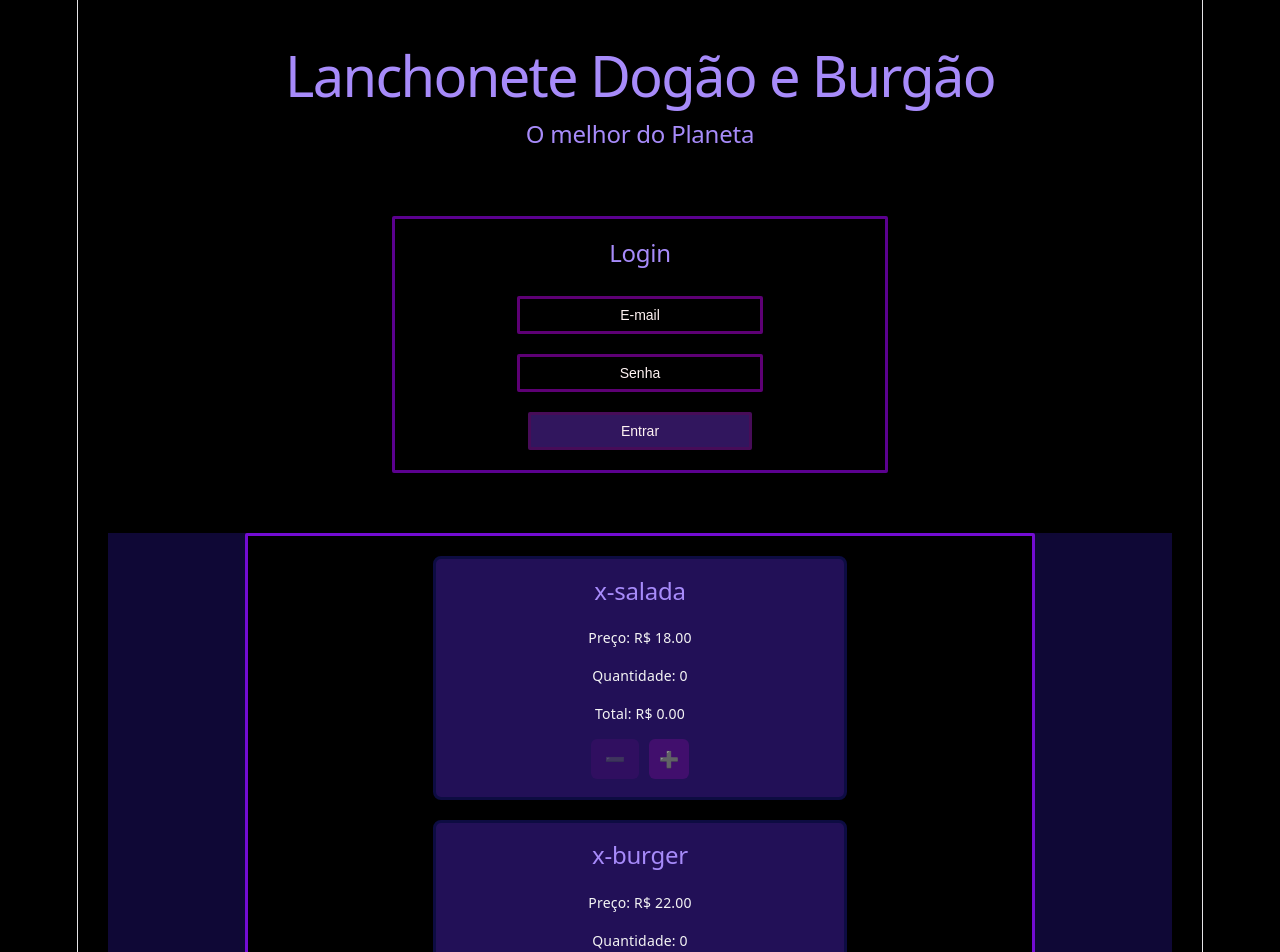
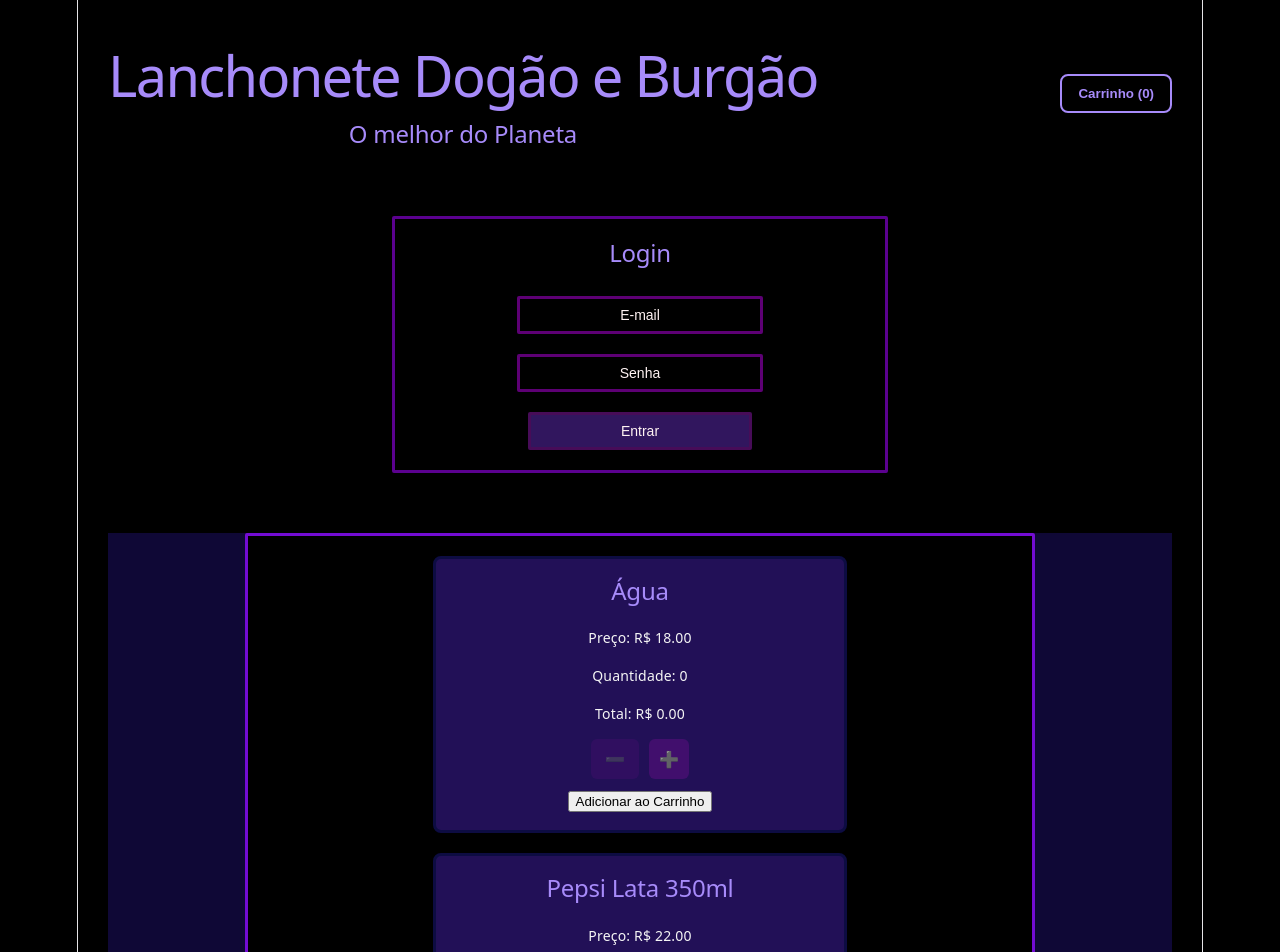
Before and after one commit to flip154/lanchonete, a React (Vite) app: page / in a window 1280 px wide. Shown: the top 952 px of the page. Built offline with nearby package versions, Linux system fonts and the light colour scheme.

Commit message:
sexto commit

```diff
--- a/src/App.jsx
+++ b/src/App.jsx
@@ -16,10 +16,10 @@ function App(){
   ];
 
   const bebidas = [
-    { id: 1, nome: "Água", preco: 18.00, imagem: "/public/imagens/agua.jpg"},
-    { id: 2, nome: "Pepsi Lata 350ml", preco: 22.00, imagem: "/public/imagens/pepsi_lata.jpg"},
-    { id: 3, nome: "Coca-Cola Lata 350ml", preco: 12.00, imagem: "/public/imagens/coca_lata.jpg"},
-    { id: 4, nome: "Coca-Cola Lata 2L", preco: 12.00, imagem: "/public/imagens/coca_2l.jpg"}
+    { id: 101, nome: "Água", preco: 18.00, imagem: "/public/imagens/agua.jpg"},
+    { id: 102, nome: "Pepsi Lata 350ml", preco: 22.00, imagem: "/public/imagens/pepsi_lata.jpg"},
+    { id: 103, nome: "Coca-Cola Lata 350ml", preco: 12.00, imagem: "/public/imagens/coca_lata.jpg"},
+    { id: 104, nome: "Coca-Cola Lata 2L", preco: 12.00, imagem: "/public/imagens/coca_2l.jpg"}
   ];
 
   const funcionario = [
@@ -29,6 +29,7 @@ function App(){
   ];
 
   const [orderQuantities, setOrderQuantit] = useState({});
+  const [cartCount, setCartCount] = useState(0);
 
   const updateQuantidade = (id, delta) => {
     setOrderQuantities(prev => {
@@ -37,29 +38,55 @@ function App(){
     });
   };
 
-  const pedidos = bebidas.concat(lanches)
-    .map(lanche => ({
-      ...lanche,
-      quantidade: orderQuantities[lanche.id] || 0,
-      total: (orderQuantities[lanche.id] || 0) * lanche.preco,
+  const handleAddToCart = (id, nome) => {
+    const quantidade = orderQuantities[id] || 0;
+    if (quantidade === 0) {
+      alert("Selecione ao menos 1 item antes de adicionar ao carrinho.");
+      return;
+    }
+
+    setCartCount(prev => prev + quantidade);
+    alert(`${quantidade} ${nome} adicionado ao carrinho`);
+    setOrderQuantit(prev => ({ ...prev, [id]: 0 }));
+  };
+
+  const handleClearCart = () => {
+    setCartCount(0);
+    setOrderQuantit({});
+  };
+
+  const produtos = bebidas.concat(lanches);
+
+  const pedidos = produtos
+    .map(item => ({
+      ...item,
+      quantidade: orderQuantities[item.id] || 0,
+      total: (orderQuantities[item.id] || 0) * item.preco,
     }))
     .filter(item => item.quantidade > 0);
 
   return(
     <>
-      <Header titulo="Lanchonete Dogão e Burgão" subtitulo="O melhor do Planeta" />
+      <Header
+        titulo="Lanchonete Dogão e Burgão"
+        subtitulo="O melhor do Planeta"
+        cartCount={cartCount}
+        onClearCart={handleClearCart}
+      />
       <Login />
 
       <section className="card">
         <div className="produtos">
-          {lanches.map(lanche => (
+          {produtos.map(produto => (
             <CardProd
-              key={lanche.id}
-              nome={lanche.nome}
-              preco={lanche.preco}
-              quantidade={orderQuantities[lanche.id] || 0}
-              onIncrement={() => updateQuantidade(lanche.id, 1)}
-              onDecrement={() => updateQuantidade(lanche.id, -1)}
+              key={produto.id}
+              id={produto.id}
+              nome={produto.nome}
+              preco={produto.preco}
+              quantidade={orderQuantities[produto.id] || 0}
+              onIncrement={() => updateQuantidade(produto.id, 1)}
+              onDecrement={() => updateQuantidade(produto.id, -1)}
+              onAddToCart={() => handleAddToCart(produto.id, produto.nome)}
             />
           ))}
         </div>
--- a/src/componentes/CardProd.jsx
+++ b/src/componentes/CardProd.jsx
@@ -1,7 +1,7 @@
 import "./CardProd.css";
 import "./Funcionarios";
 
-function CardProd({ nome, preco, quantidade, onIncrement, onDecrement }) {
+function CardProd({ nome, preco, quantidade, onIncrement, onDecrement, onAddToCart }) {
   return (
     <div className="card_produto">
       <h2>{nome}</h2>
@@ -17,6 +17,9 @@ function CardProd({ nome, preco, quantidade, onIncrement, onDecrement }) {
           ➕
         </button>
       </div>
+      <button className="botao_adicionar_carrinho" type="button" onClick={onAddToCart}>
+        Adicionar ao Carrinho
+      </button>
     </div>
   );
 }
--- a/src/componentes/Header.css
+++ b/src/componentes/Header.css
@@ -1,12 +1,35 @@
 .titulo{
+    display: flex;
+    align-items: center;
+    justify-content: space-between;
     gap: 50px ;
     padding: 30px ;
-    background-color:rgb(0, 0, 0)}
+    background-color: rgb(0, 0, 0);
+}
 
 .titulo h1,h2{
     color:#A78BFA;
 }
 
+.carrinho-header {
+    display: flex;
+    align-items: center;
+}
+
+.carrinho-botao {
+    padding: 10px 16px;
+    border: 2px solid #A78BFA;
+    background: transparent;
+    color: #A78BFA;
+    border-radius: 8px;
+    cursor: pointer;
+    font-weight: 600;
+}
+
+.carrinho-botao:hover {
+    background: rgba(167, 139, 250, 0.1);
+}
+
 body{
     background-color:rgb(0, 0, 0);
 }
--- a/src/componentes/Header.jsx
+++ b/src/componentes/Header.jsx
@@ -1,12 +1,19 @@
-import'./Header.css'
+import './Header.css'
 
-function Header({ titulo, subtitulo }) {
-    return (
-      <div className= "titulo">
+function Header({ titulo, subtitulo, cartCount, onClearCart }) {
+  return (
+    <div className="titulo">
+      <div>
         <h1>{titulo}</h1>
         <h2>{subtitulo}</h2>
       </div>
-    );
-  }
+      <div className="carrinho-header">
+        <button type="button" className="carrinho-botao" onClick={onClearCart}>
+          Carrinho ({cartCount})
+        </button>
+      </div>
+    </div>
+  );
+}
 
-  export default Header;
+export default Header;
```
Also changed, not shown: src/componentes/cozinha/Cozinha.html (line endings or trailing spaces).
